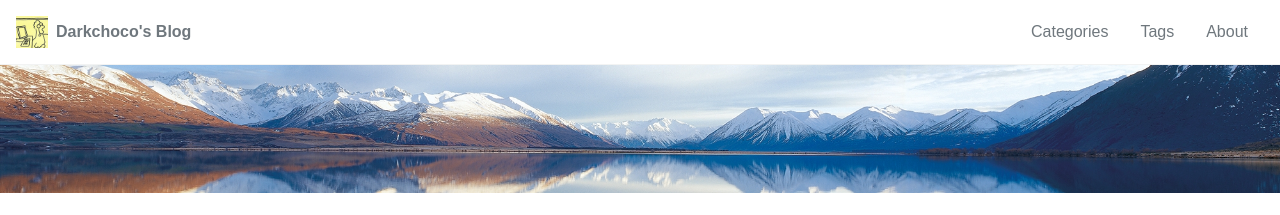
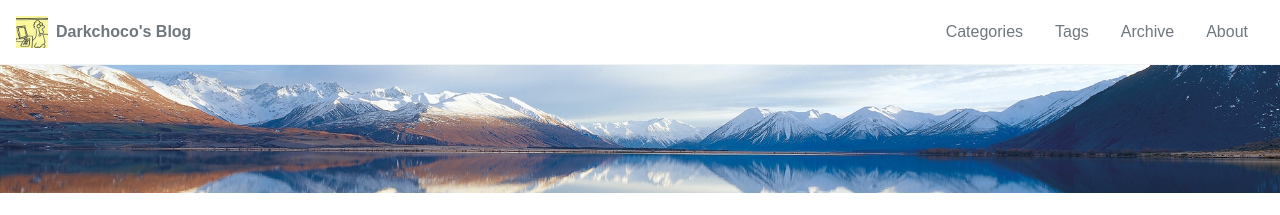
Before and after one commit to darkchoco/darkchoco.github.io, a Jekyll site: the page built from index.html, in a window 1280 px wide. Shown: the top 215 px of the page. Built offline with Jekyll 4.4.1, drawn with Linux system fonts in a browser that asks for light colours; cached includes are drawn as plain includes; the list of posts is cut into pages by our own code.

Commit message:
main: year-archive added.

```diff
--- a/_data/navigation.yml
+++ b/_data/navigation.yml
@@ -4,6 +4,8 @@ main:
     url: /categories/
   - title: "Tags"
     url: /tags/
+  - title: "Archive"
+    url: /year-archive/
   - title: "About"
     url: /about/
   # - title: "Quick-Start Guide"
```
